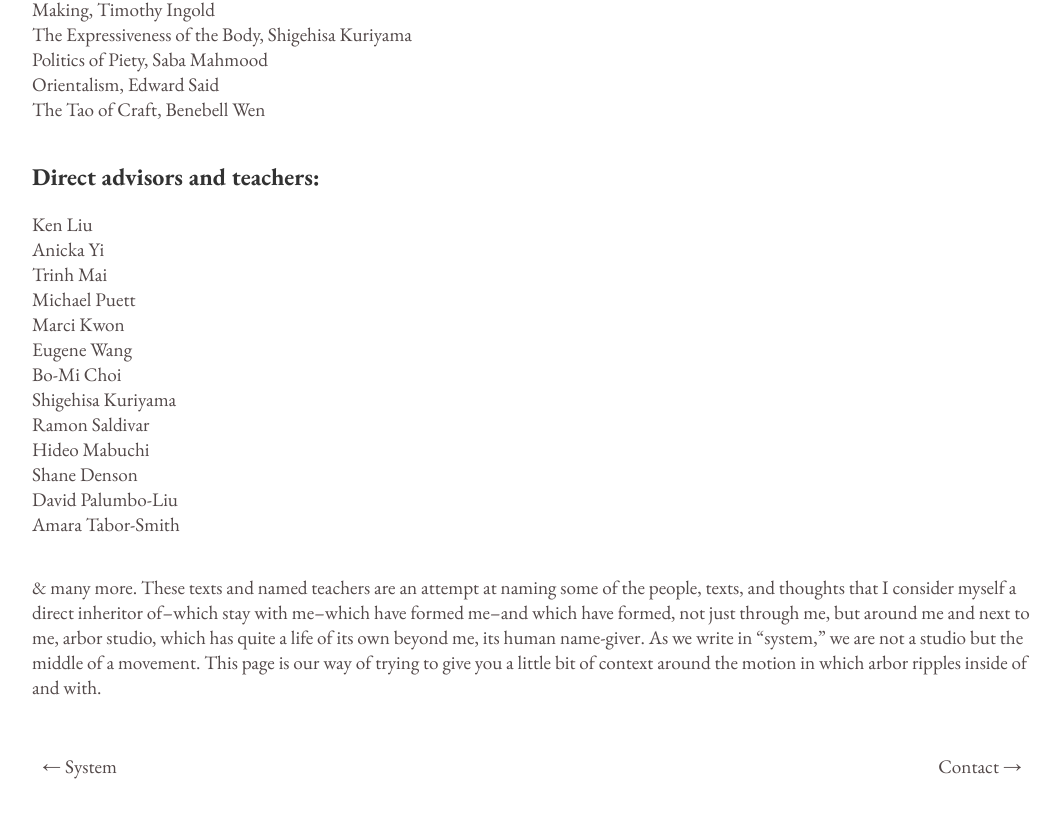
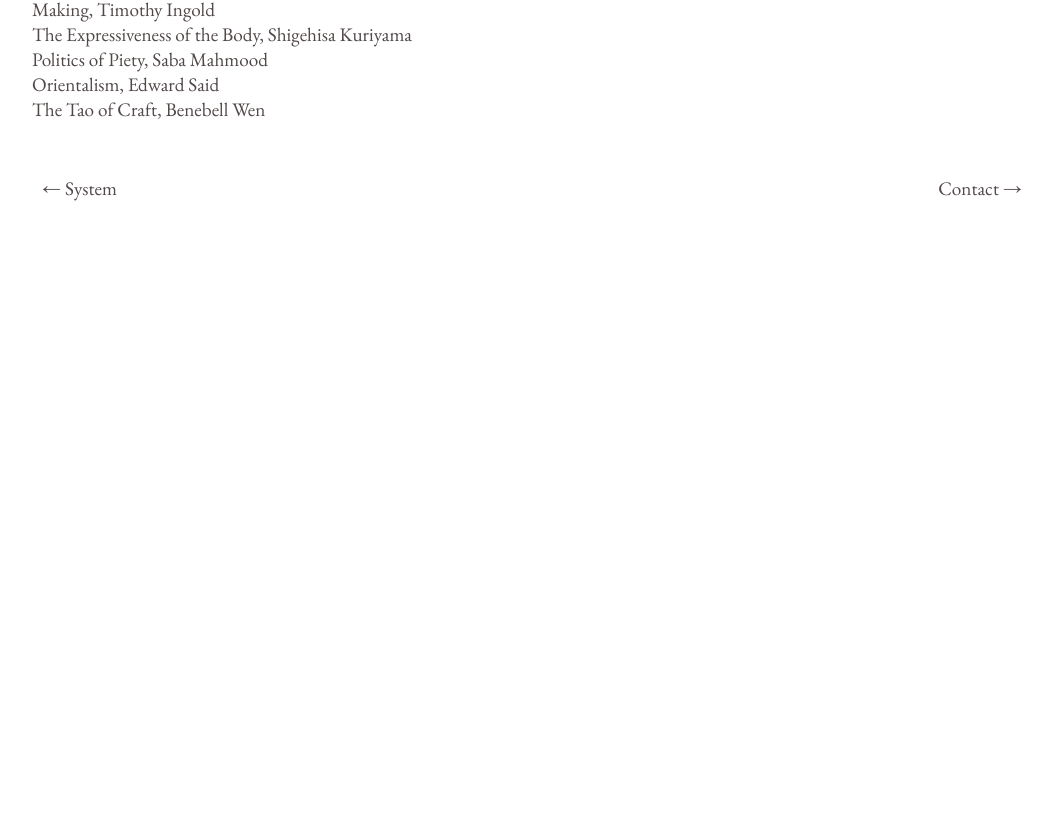
Before and after one commit to kennybc/arbor-studios, a React (Vite) app: page /lineage in a window 1280 px wide. Shown: the part 1536-2354 px from the top of the page, without its empty margins (108-1168 px from the left). After the commit the page ends 1792 px from the top, so only its background shows below. Built offline with nearby package versions, Linux system fonts and the light colour scheme.

Commit message:
rm mentors section, reorder lineage, rename arborstudios->arborstudio

```diff
--- a/index.html
+++ b/index.html
@@ -11,7 +11,7 @@
       href="https://fonts.googleapis.com/css2?family=EB+Garamond:ital,wght@0,400..800;1,400..800&display=swap"
       rel="stylesheet"
     />
-    <title>arbor studios</title>
+    <title>arbor studio</title>
     <script type="text/javascript">
       (function (l) {
         if (l.search[1] === "/") {
--- a/package.json
+++ b/package.json
@@ -1,6 +1,6 @@
 {
   "homepage": "http://arbor-age.com",
-  "name": "arbor-studios",
+  "name": "arbor-studio",
   "private": true,
   "version": "0.0.0",
   "type": "module",
--- a/src/components/Header/index.tsx
+++ b/src/components/Header/index.tsx
@@ -12,7 +12,7 @@ function Header() {
             src={new URL(`../../assets/logo.png`, import.meta.url).href}
           />
         </Link>
-        ARBOR STUDIOS
+        ARBOR STUDIO
       </div>
     </div>
   );
--- a/src/pages/Lineage/index.tsx
+++ b/src/pages/Lineage/index.tsx
@@ -35,7 +35,7 @@ const Lineage = () => {
             Bhagavad Gita
           </a>
           <br />
-           <a href="https://archive.org/details/KingJamesBible" target="_blank">
+          <a href="https://archive.org/details/KingJamesBible" target="_blank">
             The Holy Bible
           </a>
           , King James Version
@@ -122,49 +122,6 @@ const Lineage = () => {
         </p>
       </Section>
       <Section>
-        <h2>Direct advisors and teachers:</h2>
-        <p style={{ textIndent: 0 }}>
-          Ken Liu
-          <br />
-          Anicka Yi
-          <br />
-          Trinh Mai
-          <br />
-          Michael Puett
-          <br />
-          Marci Kwon
-          <br />
-          Eugene Wang
-          <br />
-          Bo-Mi Choi
-          <br />
-          Shigehisa Kuriyama
-          <br />
-          Ramon Saldivar
-          <br />
-          Hideo Mabuchi
-          <br />
-          Shane Denson
-          <br />
-          David Palumbo-Liu
-          <br />
-          Amara Tabor-Smith
-        </p>
-      </Section>
-      <Section>
-        <p style={{ textIndent: 0 }}>
-          & many more. These texts and named teachers are an attempt at naming
-          some of the people, texts, and thoughts that I consider myself a
-          direct inheritor of–which stay with me–which have formed me–and which
-          have formed, not just through me, but around me and next to me, arbor
-          studio, which has quite a life of its own beyond me, its human
-          name-giver. As we write in “system,” we are not a studio but the
-          middle of a movement. This page is our way of trying to give you a
-          little bit of context around the motion in which arbor ripples inside
-          of and with.
-        </p>
-      </Section>
-      <Section>
         <Controls index={4} />
       </Section>
     </Page>
```
Also changed, not shown: 2 other files (tests, documents, lock files or other folders).
